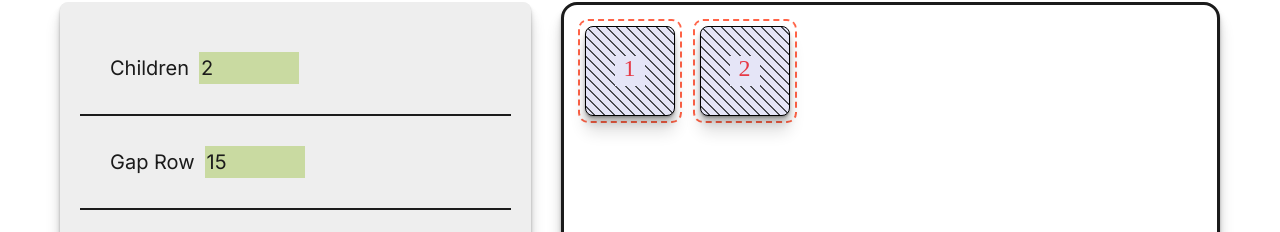
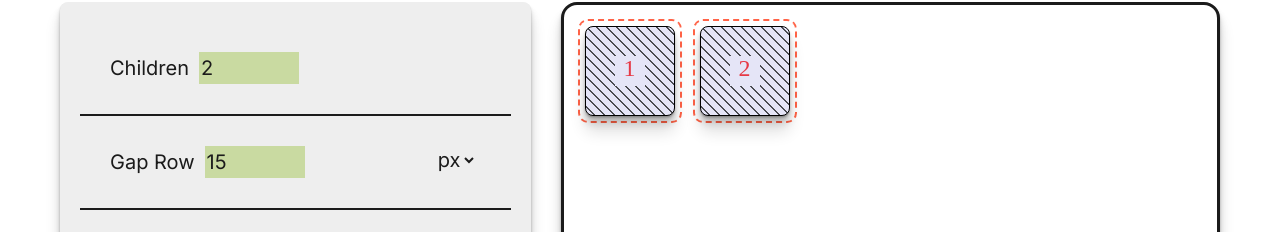
Before and after one commit to Andriikryl/flex-grid-generator, a Next.js app: page / in a window 1280 px wide. Both pictures are taken after a click on the button "Grid". Shown: the part 568-800 px from the top of the page. Built offline with nearby package versions, Linux system fonts and the light colour scheme.

Commit message:
add gapValueType logic

```diff
--- a/src/components/grid/Grid.tsx
+++ b/src/components/grid/Grid.tsx
@@ -20,12 +20,16 @@ interface BoxBlock {
   selectedRowDiraction?: string;
   dynamicRowsValue: string;
   dynamicColumnValue: string;
+  gapRowValueType: string;
+  gapColumnValueType: string;
 }
 
 export default function Grid() {
   const [children, setChildren] = useState(2);
   const [gap, setGap] = useState(15);
+  const [gapRowValueType, setGapRowValueType] = useState("px");
   const [gapColumn, setGapColumn] = useState(15);
+  const [gapColumnValueType, setGapColumnValueType] = useState("px");
   const [rowsNumber, setRowsNumber] = useState(2);
   const [rowsNumberHeight, setRowsNumberHeight] = useState(100);
   const [columnsNumber, setColumnsNumber] = useState(2);
@@ -72,6 +76,25 @@ export default function Grid() {
               min={0}
               numberLabel="Gap Row"
             ></InputFrame>
+            <form className={style.form__direaction}>
+              <fieldset>
+                <div className={style.form__group}>
+                  <legend className={style.legend}>
+                    <VisuallyHidden>gap row value type</VisuallyHidden>
+                  </legend>
+                  <select
+                    className={style.select}
+                    value={gapRowValueType}
+                    onChange={(event) => {
+                      setGapRowValueType(event.target.value);
+                    }}
+                  >
+                    <option value="%">%</option>
+                    <option value="px">px</option>
+                  </select>
+                </div>
+              </fieldset>
+            </form>
           </div>
           <div className={style.input__wrapper}>
             <InputFrame
@@ -81,6 +104,25 @@ export default function Grid() {
               min={0}
               numberLabel="Gap Column"
             ></InputFrame>
+            <form className={style.form__direaction}>
+              <fieldset>
+                <div className={style.form__group}>
+                  <legend className={style.legend}>
+                    <VisuallyHidden>gap Column value type</VisuallyHidden>
+                  </legend>
+                  <select
+                    className={style.select}
+                    value={gapColumnValueType}
+                    onChange={(event) => {
+                      setGapColumnValueType(event.target.value);
+                    }}
+                  >
+                    <option value="%">%</option>
+                    <option value="px">px</option>
+                  </select>
+                </div>
+              </fieldset>
+            </form>
           </div>
           <div className={style.input__wrapper}>
             <InputFrame
@@ -218,6 +260,8 @@ export default function Grid() {
               gapColumn={gapColumn}
               dynamicRowsValue={dynamicRowsValue}
               dynamicColumnValue={dynamicColumnValue}
+              gapRowValueType={gapRowValueType}
+              gapColumnValueType={gapColumnValueType}
             />
             <div className={style.wrapper__code}>
               <div className={style.code__ImageBox}>
@@ -248,14 +292,11 @@ function BoxBlock({
   amount,
   type,
   gap,
-  columnsNumber,
-  rowsNumber,
-  rowsNumberHeight,
-  columnsNumberWidth,
   gapColumn,
-  selectedRowDiraction,
   dynamicColumnValue,
   dynamicRowsValue,
+  gapRowValueType,
+  gapColumnValueType,
 }: BoxBlock) {
   let blocks = [];
   for (let i = 0; i < amount; i++) {
@@ -287,7 +328,7 @@ function BoxBlock({
     <div
       className={style.blocks__box}
       style={{
-        gap: `${gap}px ${gapColumn}px`,
+        gap: `${gap}${gapRowValueType} ${gapColumn}${gapColumnValueType}`,
         gridTemplateColumns: dynamicColumnValue,
         gridTemplateRows: dynamicRowsValue,
       }}
```
